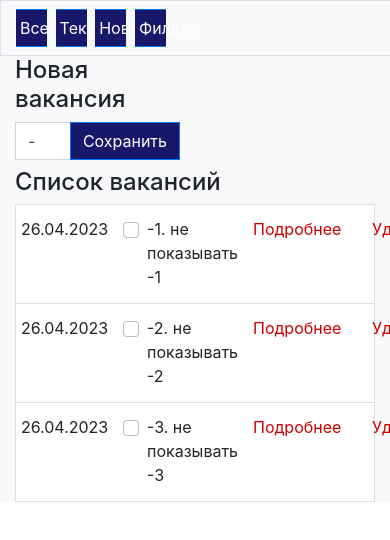
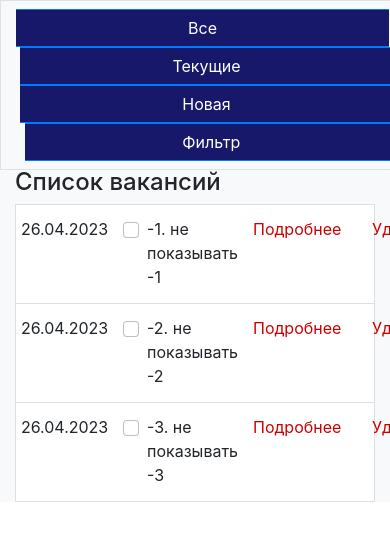
Before and after one commit to cherepakhin/vacancy_front, a React (Create React App) app: page / in a window 390 px wide. Shown: the top 540 px of the page. Built offline with nearby package versions, Linux system fonts and the light colour scheme.

Commit message:
width toolbar button by size screen

```diff
--- a/src/App.js
+++ b/src/App.js
@@ -17,10 +17,10 @@ function App() {
         {/* Одна колонка во всю ширину экрана (xs=12). Отступ элеиентов внутри колонки сверху и снизу (mt-2 mb-2) = 8px */}
         <Col xs={12} className="mt-2 mb-2">
             {/* все кнопки имеют одинаковую ширину col-1*/}
-            <Button className="ml-0 pl-1 pr-1 col-1">Все</Button> {/* для первой колонки отступ СЛЕВА =0, для остальных ml-1 */}
-            <Button className="ml-1 pl-1 pr-1 col-1">Текущие</Button> {/* margin left = 1 */}
-            <Button className="ml-1 pl-1 pr-1 col-1">Новая</Button>
-            <Button className="ml-1 pl-1 pr-1 col-1 last-button">Фильтр</Button>
+            <Button className="ml-0 pl-1 pr-1 col-md-1 col-sm-2">Все</Button> {/* для первой колонки отступ СЛЕВА =0, для остальных ml-1 */}
+            <Button className="ml-1 pl-1 pr-1 col-md-1 col-sm-2">Текущие</Button> {/* margin left = 1 */}
+            <Button className="ml-1 pl-1 pr-1 col-md-1 col-sm-2">Новая</Button>
+            <Button className="ml-1 pl-1 pr-1 col-md-1 col-sm-2 last-button">Фильтр</Button>
         </Col>
       </Row>
       {/*TODO: убрать это поле */}
```
